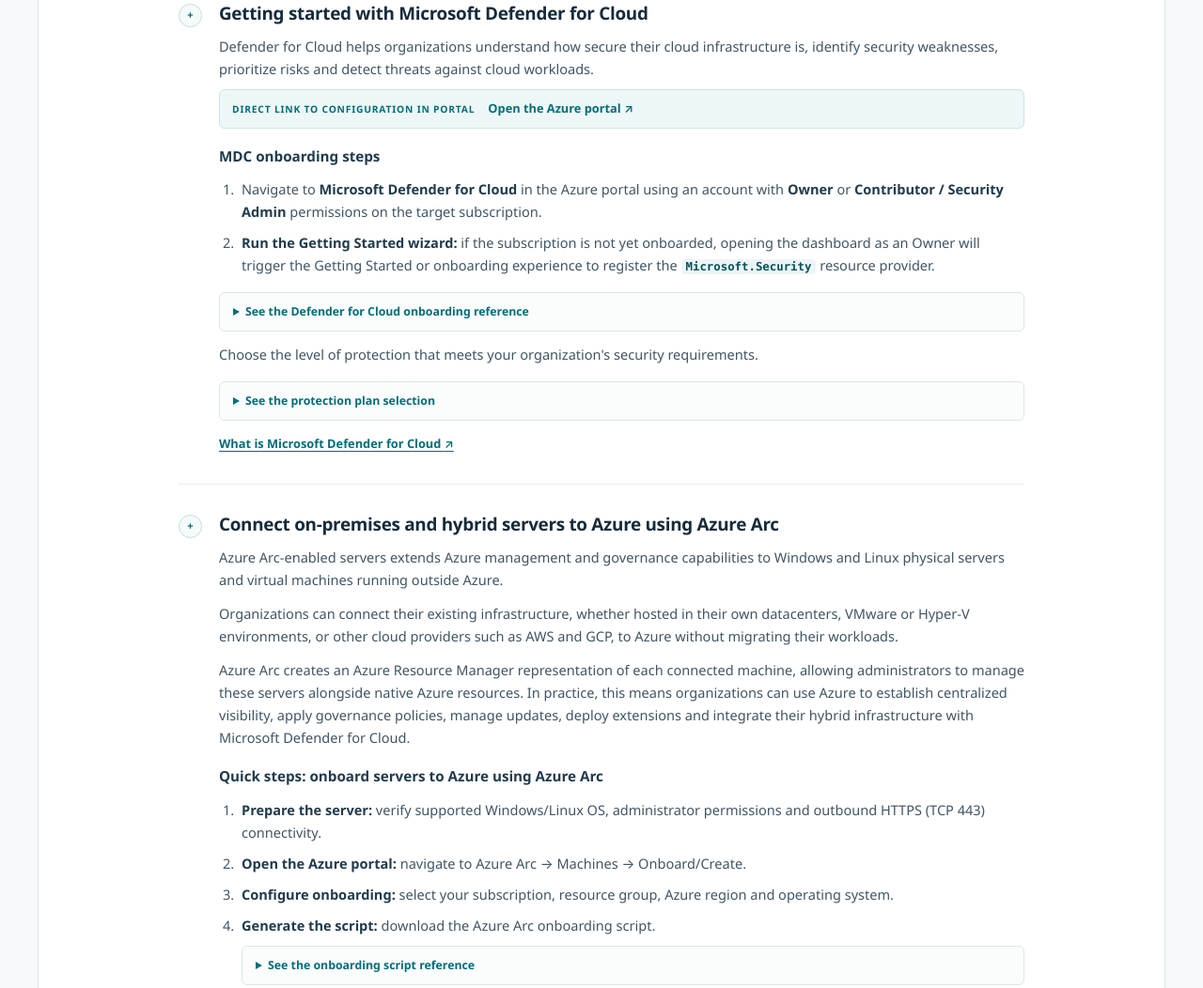
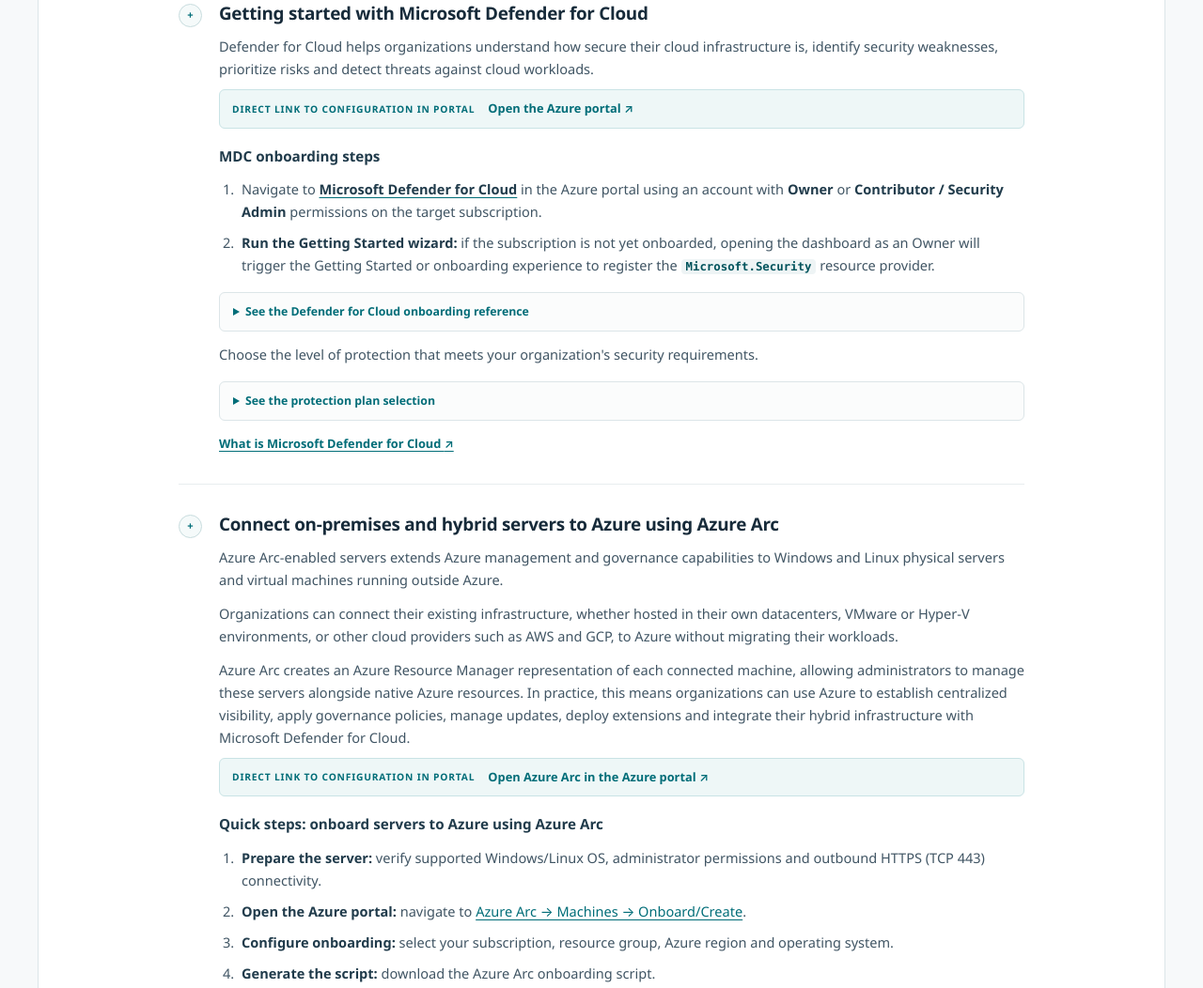
Before and after one commit to CoC-MS/ALSO-Microsoft-Security-Azure-Security, a plain HTML site: page site/index.html in a window 1280 px wide. Shown: the part 3454-4506 px from the top of the page at 94% size. Drawn offline with Linux system fonts and the light colour scheme.

Commit message:
Add inline Azure portal links from the document
Co-authored-by: Copilot App <223556219+Copilot@users.noreply.github.com>

```diff
--- a/site/index.html
+++ b/site/index.html
@@ -167,7 +167,7 @@
             <div class="portal-links"><span class="portal-tag">Direct link to configuration in portal</span><a class="resource-link" href="https://portal.azure.com/">Open the Azure portal <span aria-hidden="true">&#8599;</span></a></div>
             <h4>MDC onboarding steps</h4>
             <ol class="onboarding-list">
-              <li>Navigate to <strong>Microsoft Defender for Cloud</strong> in the Azure portal using an account with <strong>Owner</strong> or <strong>Contributor / Security Admin</strong> permissions on the target subscription.</li>
+              <li>Navigate to <a href="https://portal.azure.com/"><strong>Microsoft Defender for Cloud</strong></a> in the Azure portal using an account with <strong>Owner</strong> or <strong>Contributor / Security Admin</strong> permissions on the target subscription.</li>
               <li><strong>Run the Getting Started wizard:</strong> if the subscription is not yet onboarded, opening the dashboard as an Owner will trigger the Getting Started or onboarding experience to register the <code>Microsoft.Security</code> resource provider.</li>
             </ol>
             <details class="visual-reference"><summary>See the Defender for Cloud onboarding reference</summary><figure><img src="assets/az-image2.png" alt="Microsoft Defender for Cloud Getting started experience in the Azure portal." width="1428" height="694" loading="lazy"><figcaption>The Getting started experience in Microsoft Defender for Cloud.</figcaption></figure></details>
@@ -182,10 +182,11 @@
             <p>Azure Arc-enabled servers extends Azure management and governance capabilities to Windows and Linux physical servers and virtual machines running outside Azure.</p>
             <p>Organizations can connect their existing infrastructure, whether hosted in their own datacenters, VMware or Hyper-V environments, or other cloud providers such as AWS and GCP, to Azure without migrating their workloads.</p>
             <p>Azure Arc creates an Azure Resource Manager representation of each connected machine, allowing administrators to manage these servers alongside native Azure resources. In practice, this means organizations can use Azure to establish centralized visibility, apply governance policies, manage updates, deploy extensions and integrate their hybrid infrastructure with Microsoft Defender for Cloud.</p>
+            <div class="portal-links"><span class="portal-tag">Direct link to configuration in portal</span><a class="resource-link" href="https://portal.azure.com/">Open Azure Arc in the Azure portal <span aria-hidden="true">&#8599;</span></a></div>
             <h4>Quick steps: onboard servers to Azure using Azure Arc</h4>
             <ol class="onboarding-list">
               <li><strong>Prepare the server:</strong> verify supported Windows/Linux OS, administrator permissions and outbound HTTPS (TCP 443) connectivity.</li>
-              <li><strong>Open the Azure portal:</strong> navigate to Azure Arc &rarr; Machines &rarr; Onboard/Create.</li>
+              <li><strong>Open the Azure portal:</strong> navigate to <a href="https://portal.azure.com/">Azure Arc &rarr; Machines &rarr; Onboard/Create</a>.</li>
               <li><strong>Configure onboarding:</strong> select your subscription, resource group, Azure region and operating system.</li>
               <li><strong>Generate the script:</strong> download the Azure Arc onboarding script.
                 <details class="visual-reference"><summary>See the onboarding script reference</summary><figure><img src="assets/az-image4.png" alt="Azure Arc server onboarding script generation." width="1022" height="1263" loading="lazy"></figure></details></li>
@@ -320,7 +321,7 @@
             <div class="portal-links"><span class="portal-tag">Direct link to configuration in portal</span><a class="resource-link" href="https://portal.azure.com/">Open the Azure portal <span aria-hidden="true">&#8599;</span></a></div>
             <h4>MDC onboarding steps</h4>
             <ol class="onboarding-list">
-              <li>Navigate to <strong>Microsoft Defender for Cloud</strong> in the Azure portal using an account with <strong>Owner</strong> or <strong>Contributor / Security Admin</strong> permissions on the target subscription.</li>
+              <li>Navigate to <a href="https://portal.azure.com/"><strong>Microsoft Defender for Cloud</strong></a> in the Azure portal using an account with <strong>Owner</strong> or <strong>Contributor / Security Admin</strong> permissions on the target subscription.</li>
               <li><strong>Run the Getting Started wizard:</strong> if the subscription is not yet onboarded, opening the dashboard as an Owner will trigger the Getting Started or onboarding experience to register the <code>Microsoft.Security</code> resource provider.</li>
             </ol>
             <details class="visual-reference"><summary>See the Defender for Cloud onboarding reference</summary><figure><img src="assets/az-image2.png" alt="Microsoft Defender for Cloud Getting started experience in the Azure portal." width="1428" height="694" loading="lazy"><figcaption>The Getting started experience in Microsoft Defender for Cloud.</figcaption></figure></details>
```
